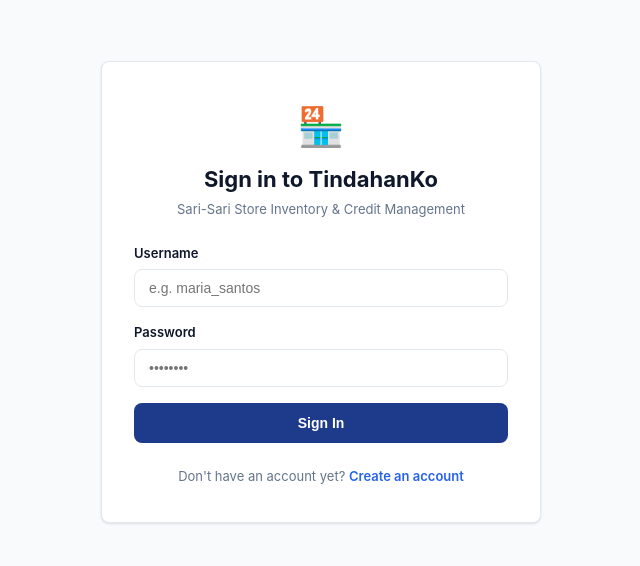
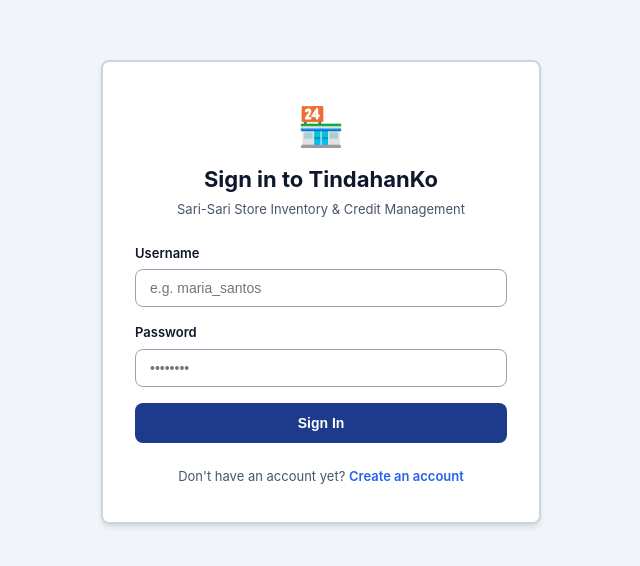
Before and after one commit to JohnlloydlourenceRabanal/TindahanKo, a React (Vite) app in the folder frontend/: page /login in a window 1280 px wide. Shown: the part 108-674 px from the top of the page, without its empty margins (319-959 px from the left). Built offline with nearby package versions, Linux system fonts and the light colour scheme; no server answers.

Commit message:
style(ui): enhance form input and card borders for registration and login

```diff
--- a/frontend/src/styles/index.css
+++ b/frontend/src/styles/index.css
@@ -6,19 +6,20 @@
   --primary: #1E3A8A;        /* Deep Navy */
   --primary-hover: #172554;
   --accent: #2563EB;         /* Vibrant Blue */
-  --bg-main: #F8FAFC;        /* Clean Off-White */
+  --bg-main: #F1F5F9;        /* Neutral Light Gray */
   --bg-card: #FFFFFF;
-  --border: #E2E8F0;
+  --border: #94A3B8;         /* Crisp Slate Border */
+  --border-card: #CBD5E1;
   --text-main: #0F172A;      /* Slate 900 */
-  --text-muted: #64748B;     /* Slate 500 */
-  --text-light: #94A3B8;
+  --text-muted: #475569;     /* Slate 600 */
+  --text-light: #64748B;
   --danger: #DC2626;
   --danger-bg: #FEF2F2;
   --success: #16A34A;
   --success-bg: #F0FDF4;
   --font-family: -apple-system, BlinkMacSystemFont, "Segoe UI", Roboto, Helvetica, Arial, sans-serif;
   --radius: 8px;
-  --shadow: 0 1px 3px 0 rgba(0, 0, 0, 0.08), 0 1px 2px 0 rgba(0, 0, 0, 0.04);
+  --shadow: 0 4px 6px -1px rgba(0, 0, 0, 0.1), 0 2px 4px -2px rgba(0, 0, 0, 0.05);
 }
 
 * {
@@ -46,7 +47,7 @@ body {
 
 .auth-card {
   background: var(--bg-card);
-  border: 1px solid var(--border);
+  border: 2px solid var(--border-card);
   border-radius: var(--radius);
   box-shadow: var(--shadow);
   width: 100%;
@@ -117,7 +118,7 @@ body {
   width: 100%;
   padding: 10px 14px;
   font-size: 14px;
-  border: 1px solid var(--border);
+  border: 1.5px solid var(--border);
   border-radius: var(--radius);
   background-color: #FFFFFF;
   color: var(--text-main);
@@ -128,11 +129,12 @@ body {
 .form-group input:focus,
 .form-group select:focus {
   border-color: var(--accent);
-  box-shadow: 0 0 0 3px rgba(37, 99, 235, 0.12);
+  box-shadow: 0 0 0 3px rgba(37, 99, 235, 0.15);
 }
 
 .input-error {
   border-color: var(--danger) !important;
+  background-color: #FFFDFD;
 }
 
 .field-error {
```
